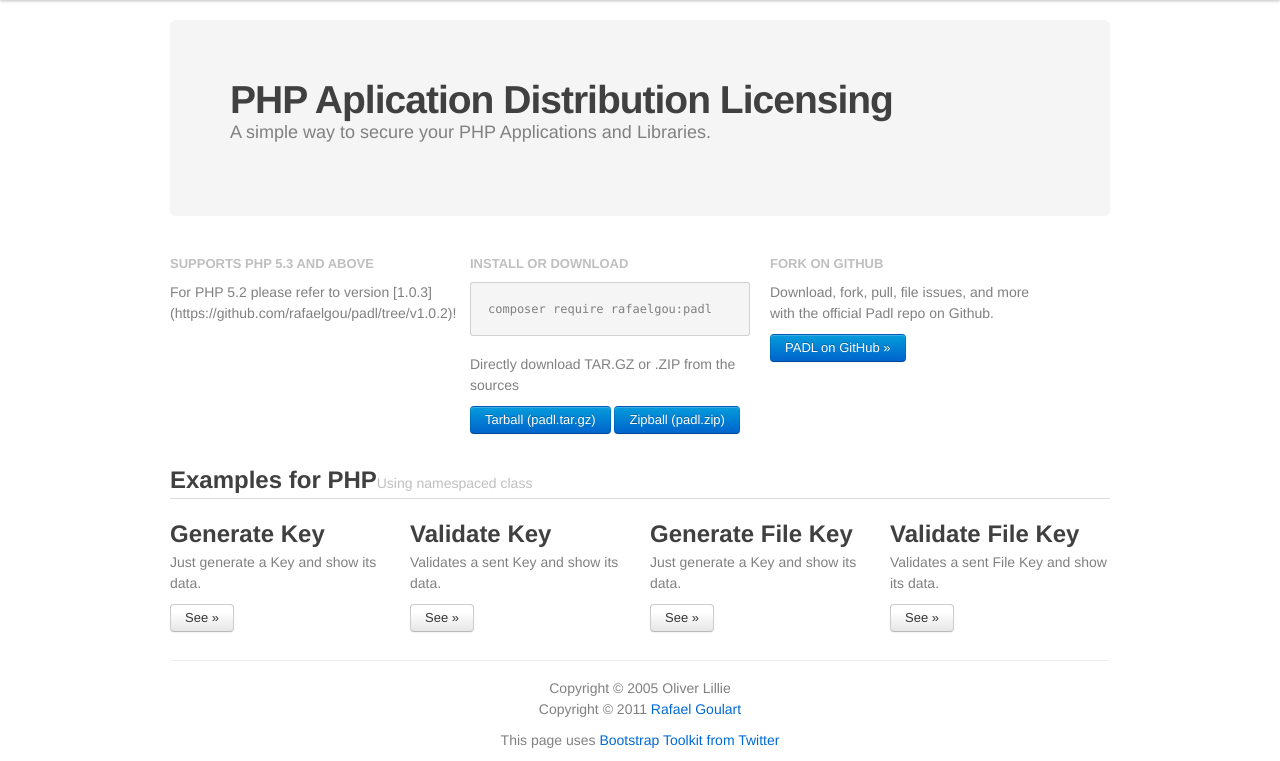
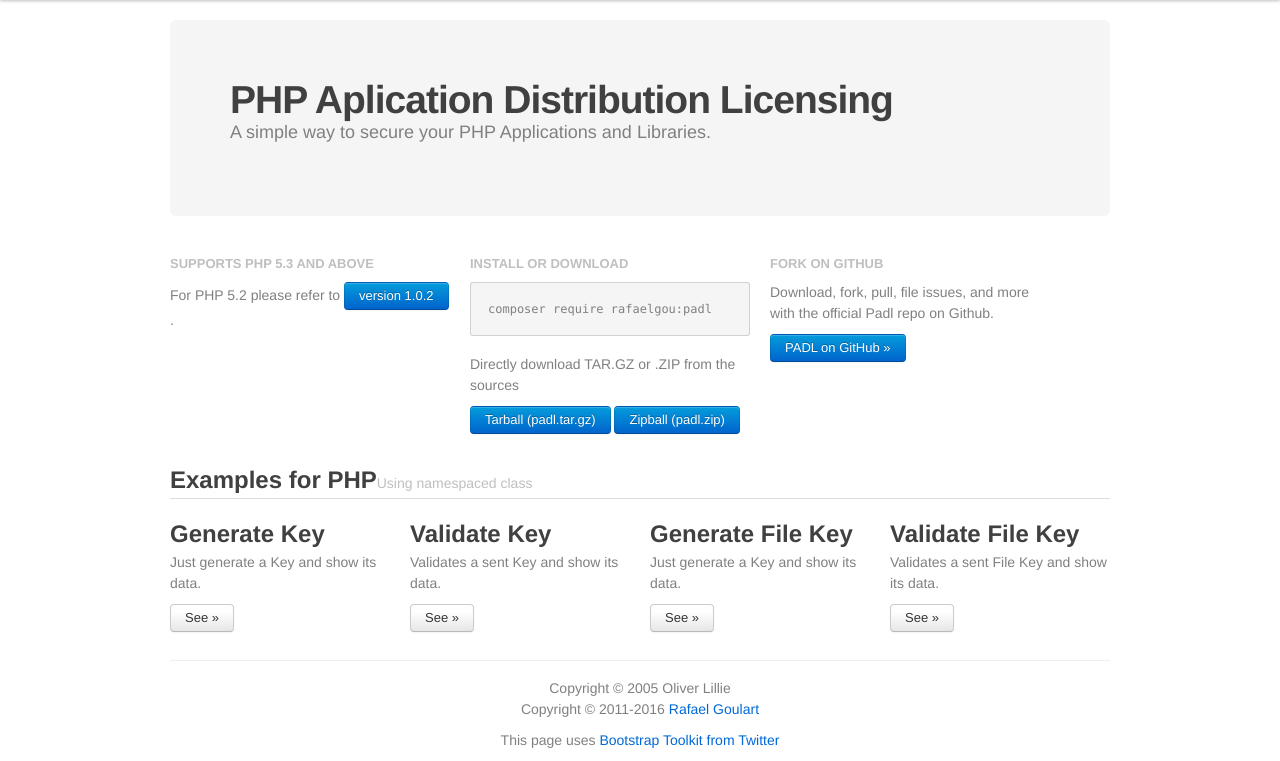
Before and after one commit to rafaelgou/padl, a PHP site: page /examples/index.php in a window 1280 px wide. Shown: the part 40-801 px from the top of the page. Run offline with PHP 8.4, Linux system fonts and the light colour scheme.

Commit message:
Adjusts on site

```diff
--- a/examples/_footer.php
+++ b/examples/_footer.php
@@ -1,7 +1,7 @@
     <footer style="text-align: center">
     <p>
         Copyright &COPY; 2005 Oliver Lillie<br/>
-        Copyright &COPY; 2011 <a href="http://tech.rgou.net">Rafael Goulart</a>
+        Copyright &COPY; 2011-2016 <a href="http://tech.rgou.net">Rafael Goulart</a>
     </p>
     <p>
         This page uses <a href="http://twitter.github.com/bootstrap">Bootstrap Toolkit from Twitter</a>
--- a/examples/index.php
+++ b/examples/index.php
@@ -18,8 +18,8 @@
               <div class="span5 columns">
                 <h6>Supports PHP 5.3 and above </h6>
                 <p>
-                    For PHP 5.2 please refer to version
-                    [1.0.3](https://github.com/rafaelgou/padl/tree/v1.0.2)!
+                    For PHP 5.2 please refer to
+                    <a href="https://github.com/rafaelgou/padl/tree/v1.0.2" class="btn primary">version 1.0.2</a>.
                 </p>
               </div>
               <div class="span5 columns">
```
